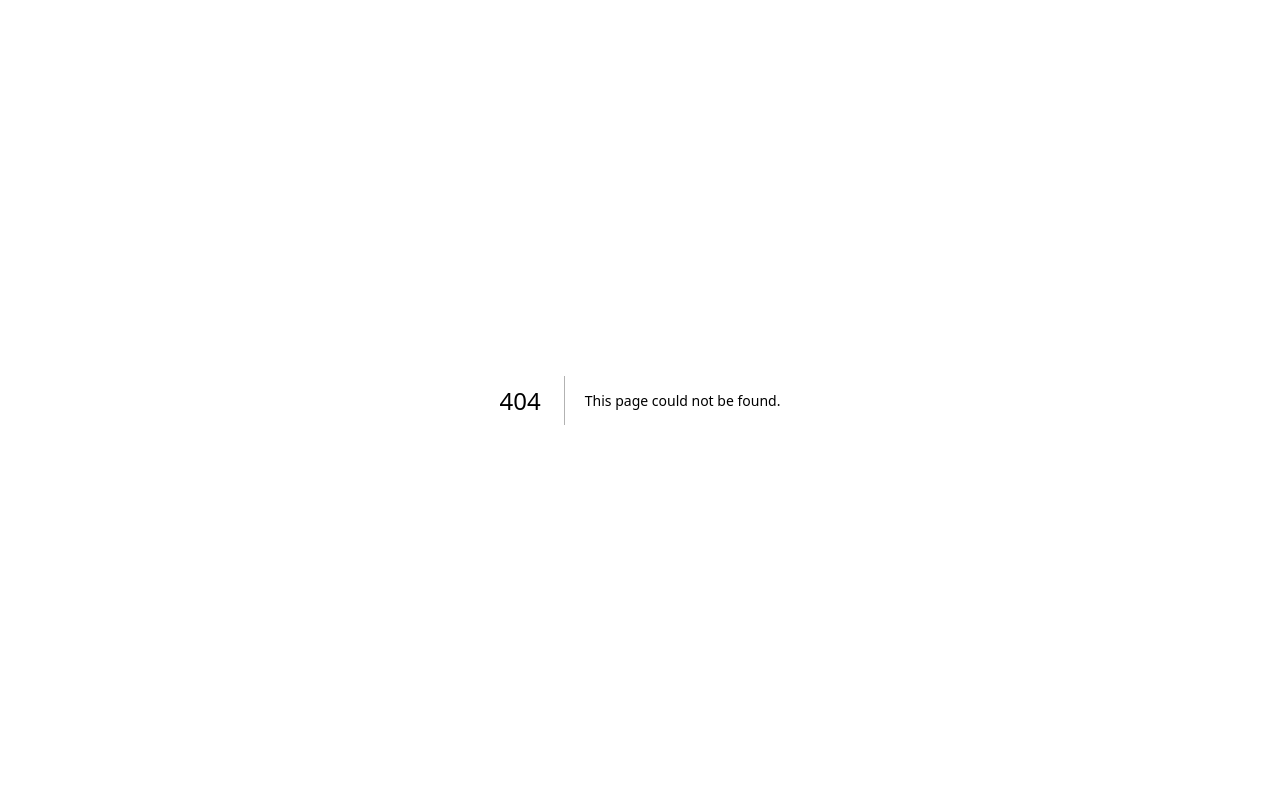
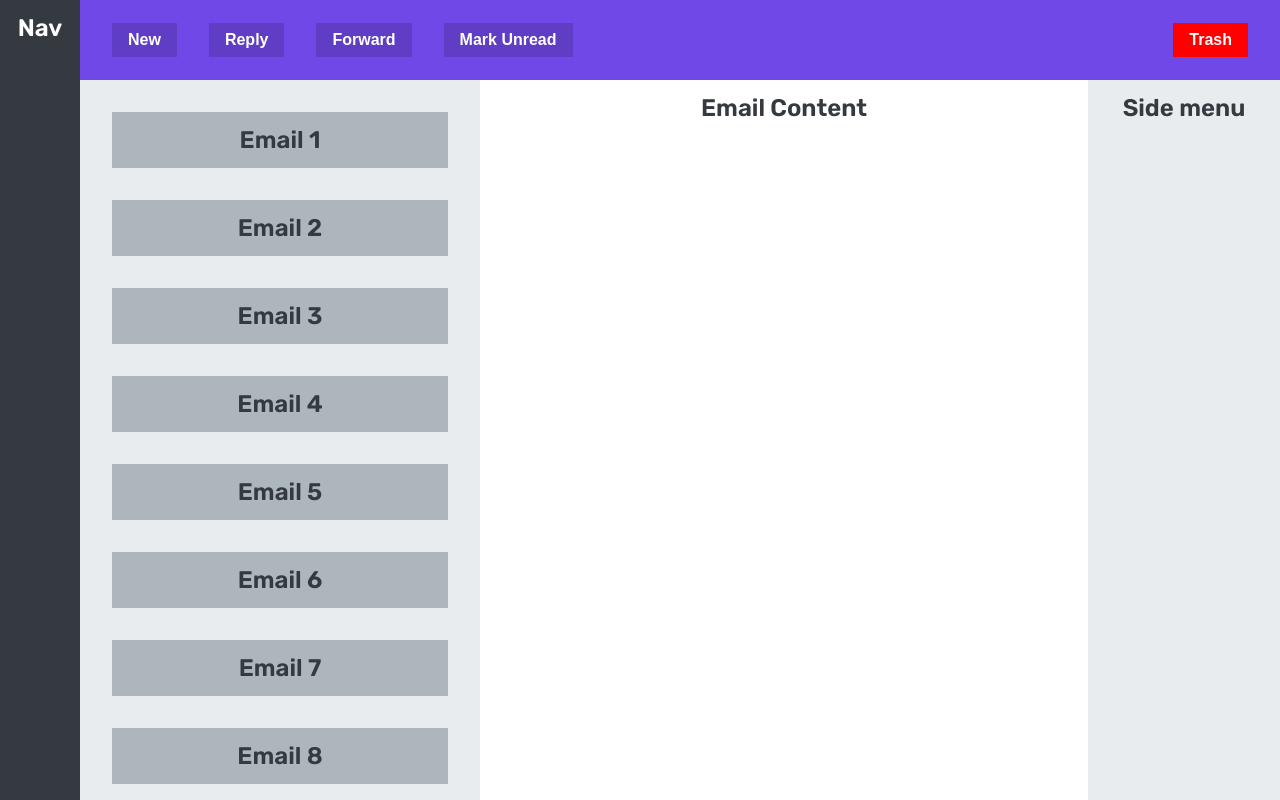
Before and after one commit to tBaronDar/components-lib, a Next.js app: page /email-app-layout in a window 1280 px wide. Before the commit this address had no page. Built offline with nearby package versions, Linux system fonts and the light colour scheme.

Commit message:
finished email app layout

```diff
--- /dev/null
+++ b/app/email-app-layout/page.module.css
@@ -0,0 +1,61 @@
+.container {
+	font-size: 1.5rem;
+	font-weight: 600;
+	text-align: center;
+	height: 100vh;
+	display: grid;
+	grid-template-columns: 5rem 25rem 1fr 12rem;
+	grid-template-rows: 5rem 1fr;
+}
+
+.padding {
+	padding: 1rem 0;
+}
+
+.menu {
+	padding: 0 2rem;
+	background-color: #7048e8;
+	grid-column: 2/-1;
+	display: flex;
+	align-items: center;
+	gap: 2rem;
+}
+
+.menu button {
+	padding: 0.5rem 1rem;
+	color: #fff;
+	background-color: #5f3dc4;
+	border: none;
+	font-weight: 700;
+	font-size: 1rem;
+	cursor: pointer;
+}
+
+.menu button:last-child {
+	background-color: red;
+	margin-left: auto;
+}
+
+.navigation {
+	grid-row: 1/-1;
+	background-color: #343a40;
+	color: #fff;
+}
+
+.inbox {
+	background-color: #e9ecef;
+	display: flex;
+	flex-direction: column;
+	gap: 2rem;
+	padding: 2rem 2rem;
+	overflow-y: scroll;
+}
+
+.inbox div {
+	background-color: #adb5bd;
+	padding: 1rem 1.5rem;
+}
+
+.side-menu {
+	background-color: #e9ecef;
+}
--- /dev/null
+++ b/app/email-app-layout/page.tsx
@@ -0,0 +1,34 @@
+import React from "react";
+
+import styles from "./page.module.css";
+
+export default function EmailAppLayout() {
+	return (
+		<div className={styles.container}>
+			<nav className={`${styles.navigation} ${styles.padding}`}>Nav</nav>
+			<menu className={styles.menu}>
+				<button>New</button>
+				<button>Reply</button>
+				<button>Forward</button>
+				<button>Mark Unread</button>
+				<button>Trash</button>
+			</menu>
+			<section className={styles.inbox}>
+				<div>Email 1</div>
+				<div>Email 2</div>
+				<div>Email 3</div>
+				<div>Email 4</div>
+				<div>Email 5</div>
+				<div>Email 6</div>
+				<div>Email 7</div>
+				<div>Email 8</div>
+				<div>Email 9</div>
+				<div>Email 10</div>
+			</section>
+			<main className={`${styles.main} ${styles.padding}`}>Email Content</main>
+			<aside className={`${styles["side-menu"]} ${styles.padding}`}>
+				Side menu
+			</aside>
+		</div>
+	);
+}
--- a/app/globals.css
+++ b/app/globals.css
@@ -1,6 +1,6 @@
 :root {
 	--background: #ffffff;
-	--foreground: #333;
+	--foreground: #343a40;
 }
 
 * {
--- a/app/hero/page.tsx
+++ b/app/hero/page.tsx
@@ -1,7 +1,6 @@
 import React from "react";
 
-import styles from "@/app/hero/page.module.css";
-import Hero from "@/components/hero/hero";
+import Hero from "@/section-components/hero/hero";
 
 export default function StandAlonePage() {
 	return (
--- a/app/page.tsx
+++ b/app/page.tsx
@@ -18,7 +18,6 @@ export default function ComponentsLib() {
 	const [proccedByUser, setProccedByUser] = useState(false);
 
 	useEffect(() => {
-		console.log(window.innerWidth);
 		setIsSmallScreen(window.innerWidth / window.devicePixelRatio < 768);
 	}, [proccedByUser]);
 
--- a/components/hero/hero.tsx
+++ b/section-components/hero/hero.tsx
@@ -1,6 +1,6 @@
 import React from "react";
 
-import styles from "@/components/hero/hero.module.css";
+import styles from "@/section-components/hero/hero.module.css";
 import { Rubik } from "next/font/google";
 
 const rubik = Rubik({ weight: "variable", subsets: ["latin"] });
```
Also changed, not shown: components/navigation/navbar-top.tsx (+8 -0 lines), tsconfig.json (+7 -1 lines), section-components/email-app-layout/email-app-layout.module.css (added), section-components/email-app-layout/email-app-layout.tsx (added), section-components/hero/hero.module.css (renamed from components/hero/hero.module.css).
